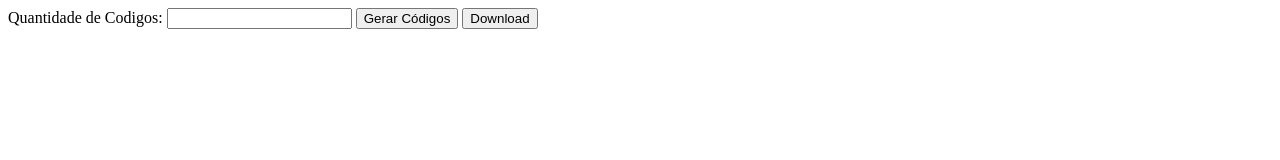
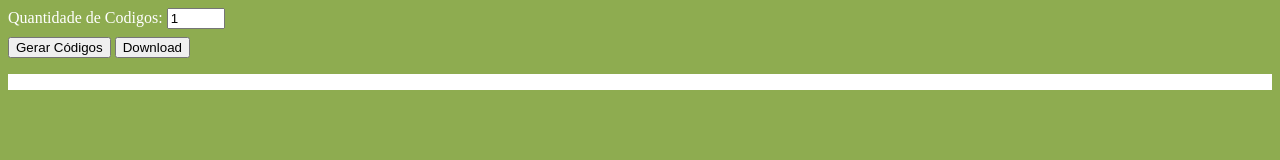
Before and after one commit to oliver-will61/gerador-de-codigos-de-barra, a plain HTML site: page index.html in a window 1280 px wide. Drawn offline with nearby package versions, Linux system fonts and the light colour scheme.

Commit message:
style adicionado

```diff
--- a/index.html
+++ b/index.html
@@ -4,16 +4,23 @@
     <meta charset="UTF-8">
     <meta name="viewport" content="width=device-width, initial-scale=1.0">
     <script src="https://cdnjs.cloudflare.com/ajax/libs/html2pdf.js/0.10.1/html2pdf.bundle.min.js" integrity="sha512-GsLlZN/3F2ErC5ifS5QtgpiJtWd43JWSuIgh7mbzZ8zBps+dvLusV+eNQATqgA/HdeKFVgA5v3S/cIrLF7QnIg==" crossorigin="anonymous" referrerpolicy="no-referrer"></script>
+    <link rel="stylesheet" href="https://cdnjs.cloudflare.com/ajax/libs/meyer-reset/2.0/reset.min.css" integrity="sha512-NmLkDIU1C/C88wi324HBc+S2kLhi08PN5GDeUVVVC/BVt/9Izdsc9SVeVfA1UZbY3sHUlDSyRXhCzHfr6hmPPw==" crossorigin="anonymous" referrerpolicy="no-referrer" />
+    <link rel="stylesheet" href="style.css">
     <title>Código de Barra</title>
 </head>
 <body>
 
-    <label for="entrada">Quantidade de Codigos:
-        <input id="entrada">
-    </label>
+    <form>
+        <label for="entrada" class="titulo-quantidade-de-codigos">Quantidade de Codigos:
+            <input id="entrada" class="quantidade-de-codigos" value="1">
+        </label>
 
-    <button id = botao>Gerar Códigos</button>
-    <button id =botao-download>Download</button>
+        <div class="controle">
+            <button type="button" id = botao>Gerar Códigos</button>
+         <button type="button" id =botao-download>Download</button>
+        </div>
+
+    </form>
 
     <div class="container-codigos" id="container-codigos"></div>
 
--- /dev/null
+++ b/style.css
@@ -0,0 +1,20 @@
+body {
+    padding: 0.5em;
+    background-color: #8EAC50;
+    color: #FFFFFF;
+}
+.quantidade-de-codigos{
+    width: 50px;
+}
+.controle{
+    margin-top: 0.5em;
+}
+.container-codigos {
+    background-color: #FFFFFF;
+    margin-top: 1em;
+    color: black;
+    padding: 0.5em;
+}
+.paragrafo{
+    margin-bottom: 0.3em;
+}
```
